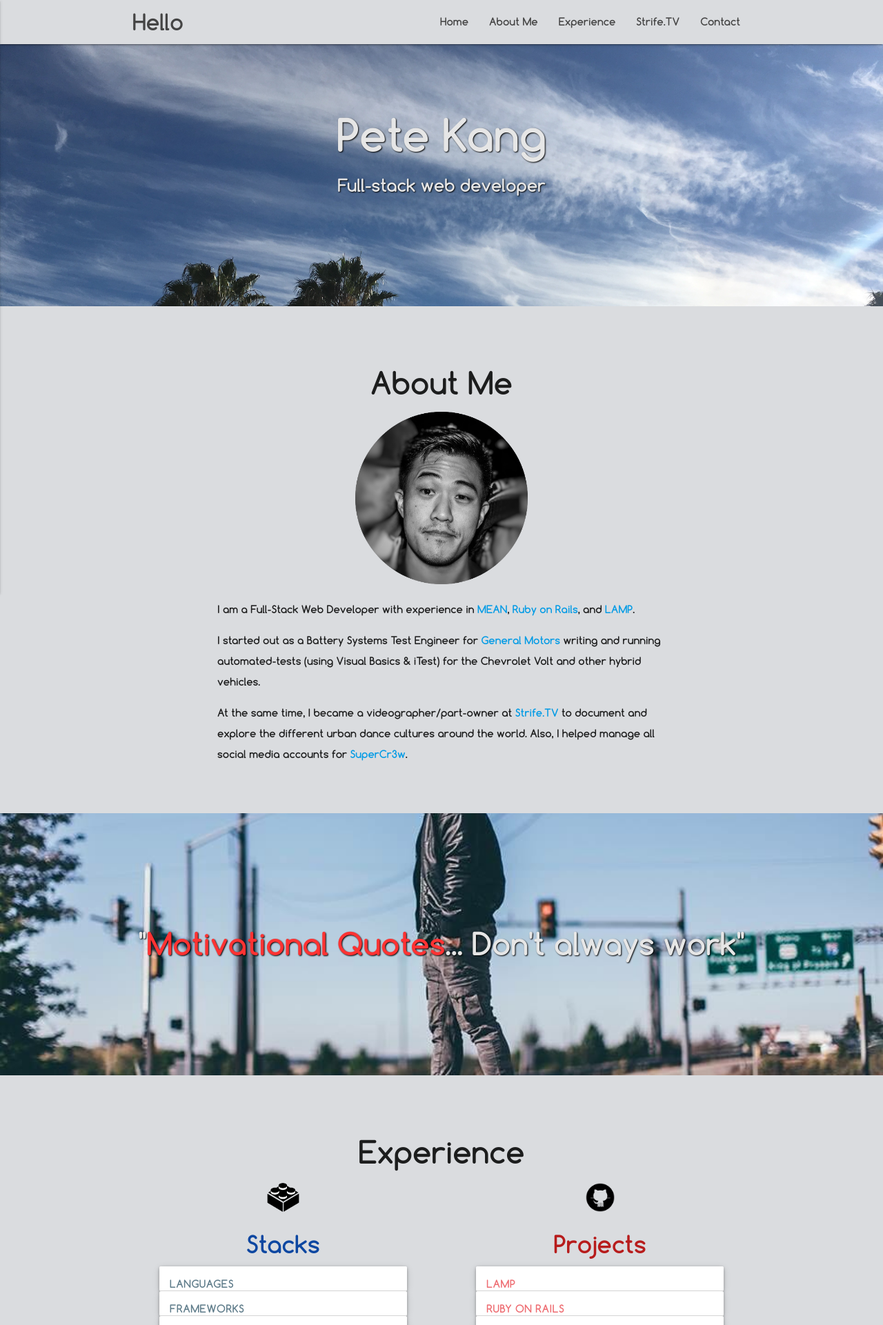
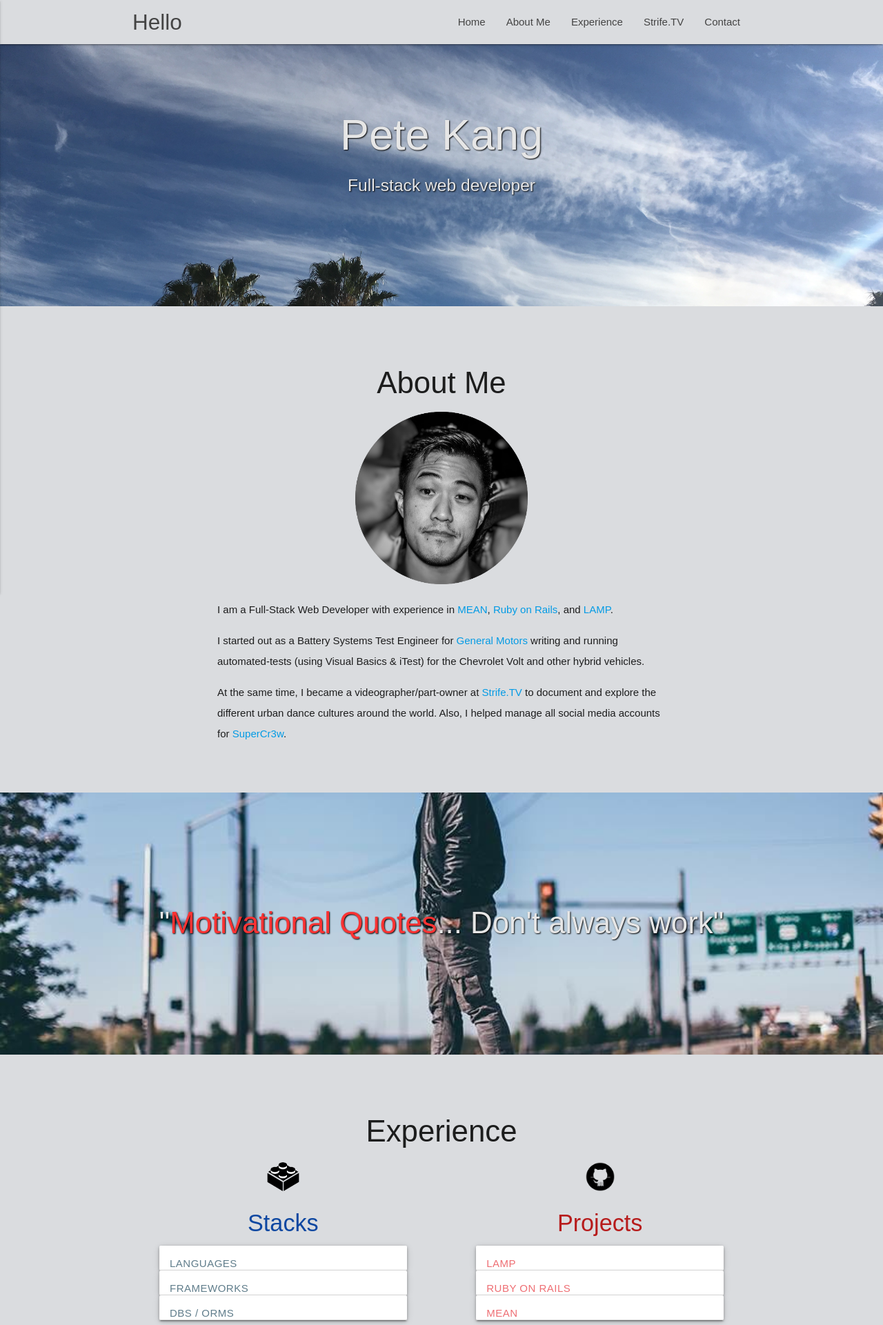
Before and after one commit to kangpeter5/petekang, a PHP site: page / in a window 1280 px wide. Shown: the top 1921 px of the page at 69% size. Run offline with PHP 8.4, Linux system fonts and the light colour scheme; some libraries are stand-ins or nearby versions; some web fonts are replaced.

Commit message:
changed font to Montserrat

```diff
--- a/css/style.css
+++ b/css/style.css
@@ -4,14 +4,14 @@ nav .brand-logo {
 }
 
 @font-face {
-  font-family: "Comfortaa";
-  src: local(Comfortaa Bold), url("../fonts/Comfortaa/Comfortaa-Bold.ttf") format("truetype");
-  font-weight: 700;
+  font-family: "Montserrat";
+  src: local(Montserrat Regular), url("../fonts/Comfortaa/Montserrat-Regular.ttf") format("truetype");
+  font-weight: 400;
 }
 
 html {
   line-height: 1.5;
-  font-family: "Comfortaa", sans-serif;
+  font-family: "Montserrat", sans-serif;
   font-weight: normal;
   color: rgba(0, 0, 0, 0.87);
 }
```
